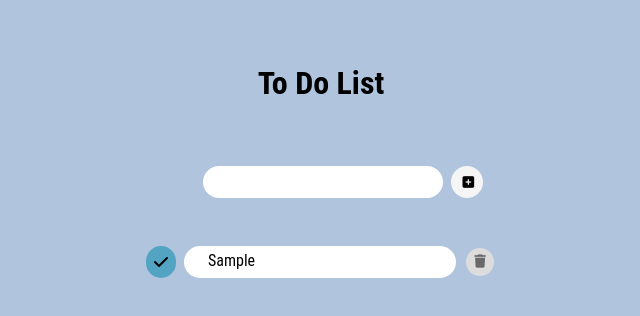
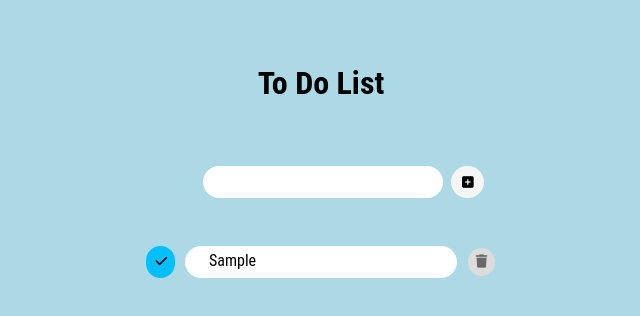
Before and after one commit to moomitt/todo-app, a React (Create React App) app: page / in a window 1280 px wide. Both pictures are taken after typing "Sample" into the empty fields and a click on the button 786 px from the left and 182 px from the top of the page. Shown: the top 316 px of the page, without its empty margins (319-959 px from the left). Built offline with nearby package versions, Linux system fonts and the light colour scheme.

Commit message:
タスクチェック機能　実装完了

```diff
--- a/src/App.css
+++ b/src/App.css
@@ -9,7 +9,7 @@ body {
   font-family: 'Roboto Condensed', sans-serif;
   width: 100vw;
   height: 100vh;
-  background-color: lightsteelblue;
+  background-color: lightblue;
 }
 
 header {
@@ -62,11 +62,11 @@ header {
 
 
 .icons .fa-check {
-  padding: 0.487rem .5rem;
+  padding: 0.587rem .5rem 0.287rem .6rem;
   margin-bottom: 1.0rem;
   height: 2.0rem;
   border-radius: 2.0rem;
-  background: rgb(83, 164, 195);
+  background: deepskyblue;
 }
 
 .icons .fa-trash {
@@ -88,6 +88,6 @@ header {
 
 button {
   border: none;
-  background-color: lightsteelblue;
-  width: 32px;
+  background-color: lightblue;
+  width: 33px;
 }
--- a/src/components/InputForm.jsx
+++ b/src/components/InputForm.jsx
@@ -11,7 +11,8 @@ export const InputForm = ({taskList, setTaskList}) => {
       ...taskList,
       {
         id: taskList.length,
-        text: inputText
+        text: inputText,
+        completed: false
       }
     ]);
     //入力した文字を消す
--- a/src/components/TodoList.jsx
+++ b/src/components/TodoList.jsx
@@ -6,14 +6,29 @@ export const TodoList = ({taskList, setTaskList}) => {
     //タスクを削除する
     setTaskList(taskList.filter((task) => task.id !== id));
   }
+  const handleCompleted = (id) => {
+    //task.completedの true/false を反転させる
+    setTaskList(taskList.map((task) => {
+      if(id === task.id){
+        return {
+          ...task,
+          completed: !task.completed
+        };
+      }
+      return task;
+    }));
+  };
 
   return (
     <div className='todoList'>
       <div className='todos'>
         {taskList.map((task, index) => (
-          <div className='todo' key={index}>
+          //task.completed == true ならば　completedクラスが追加される
+          <div className={`todo ${task.completed ? "completed" : ""}`} key={index}>
             <div className="icons">
-              <i className='fas fa-check'></i>
+              <button onClick={() => handleCompleted(task.id)}>
+               <i className='fas fa-check'></i>
+              </button>
             </div>
             <div className='todoText'>
               <span>{task.text}</span>
```
